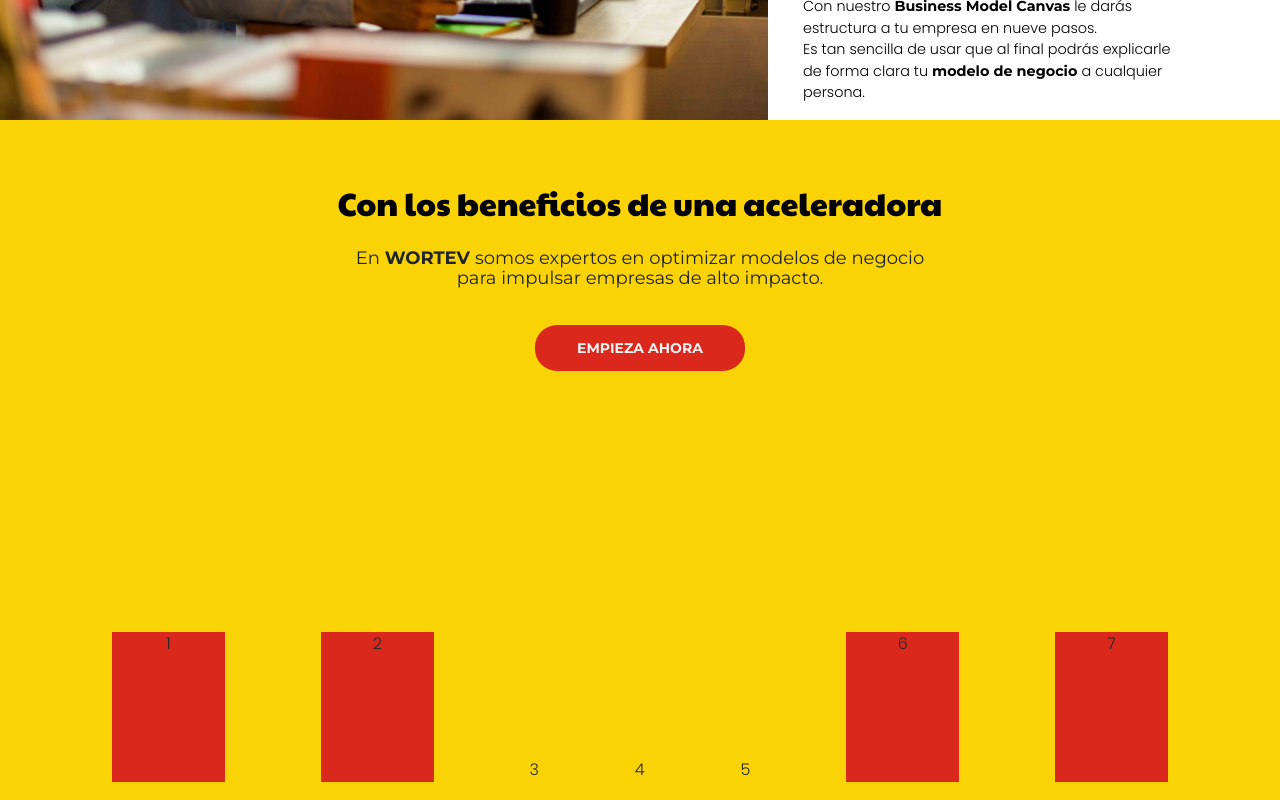
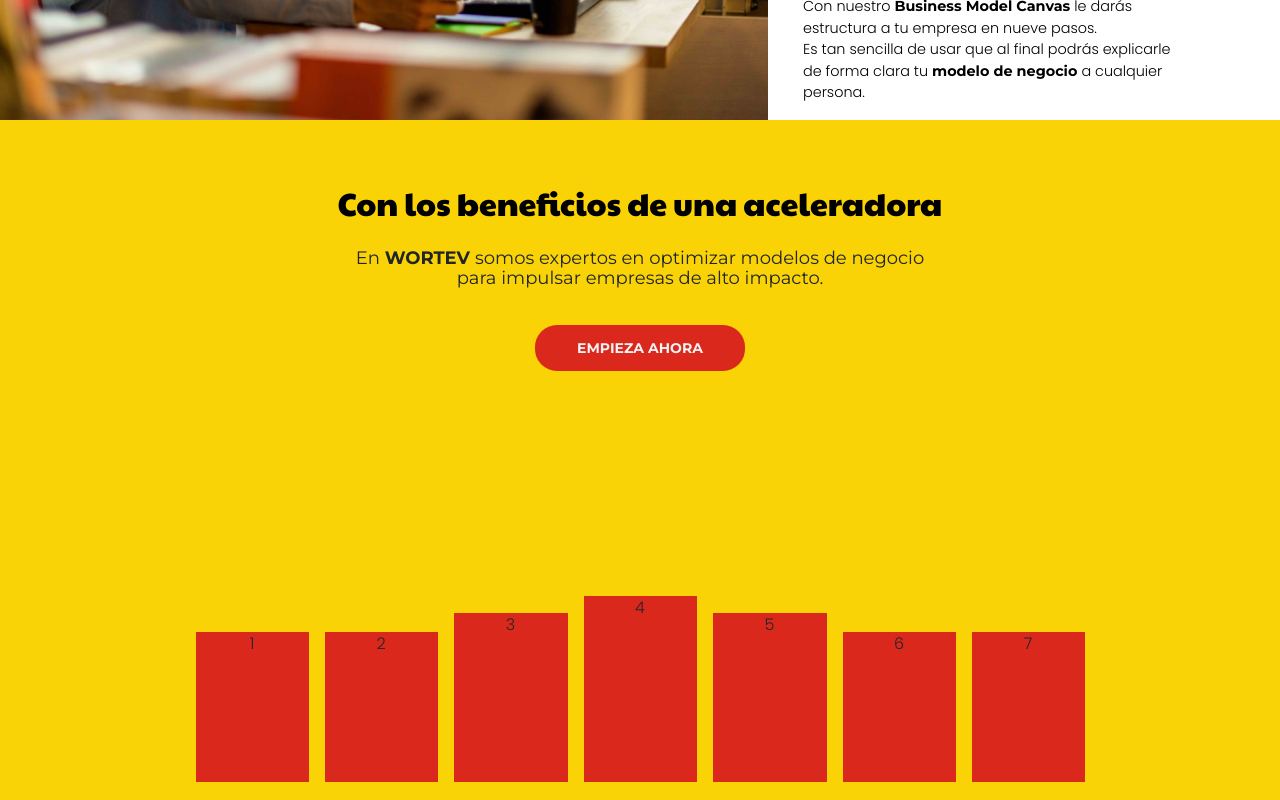
Before and after one commit to Isra48/BMC-, a React (Create React App) app: page / in a window 1280 px wide. Shown: the part 1425-2225 px from the top of the page. Built offline with nearby package versions, Linux system fonts and the light colour scheme.

Commit message:
section 3 lista faltan agregar fotos

```diff
--- a/src/Components/styles/Landing2.css
+++ b/src/Components/styles/Landing2.css
@@ -176,14 +176,30 @@
 
 .containers32 {
   display: flex;
-  justify-content: space-evenly;
+  justify-content: center;
   align-items: flex-end;
   height: 40%;
   margin-top: 3em;
+  padding-left: 3em;
+  padding-right: 3em;
 }
 
 .imgsm {
   background-color: #da291c;
   width: 113px;
   height: 150px;
+  margin: 0em 0.5em;
 }
+.imgmd {
+  height: 169px;
+  width: 114px;
+  background-color: #da291c;
+  margin: 0em 0.5em;
+}
+
+.imglg {
+  height: 186px;
+  width: 113px;
+  background-color: #da291c;
+  margin: 0em 0.5em;
+}
```
